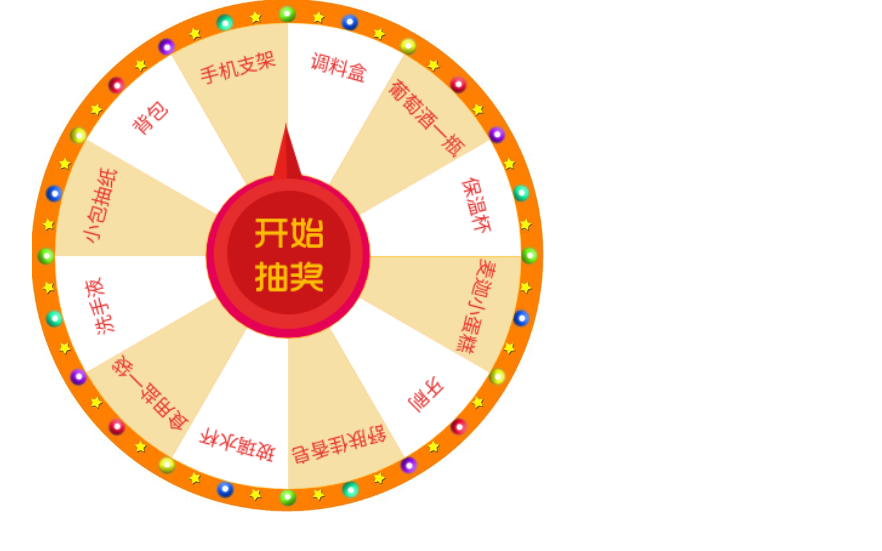
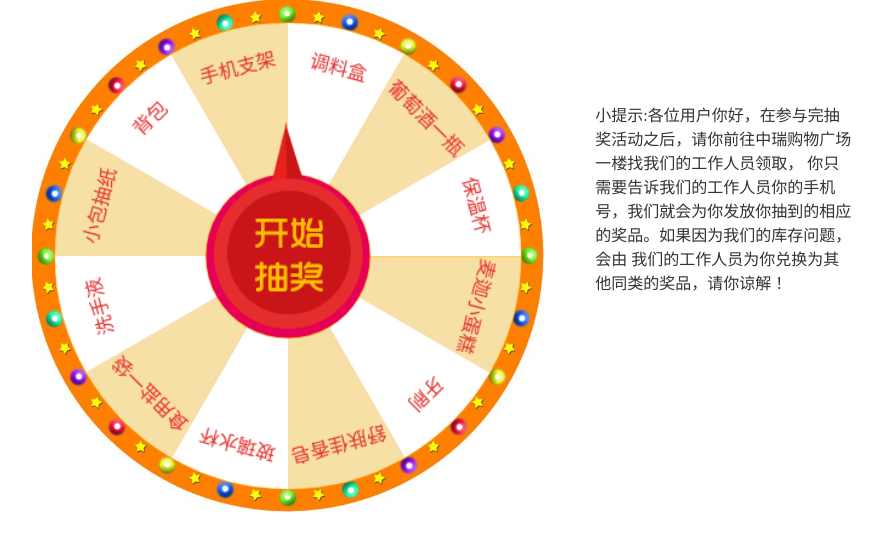
Before and after one commit to vaexm/0917, a PHP site: page /prize.php in a window 1280 px wide. Shown: the top 551 px of the page, without its empty margins (352-1234 px from the left). Run offline with PHP 8.4, Linux system fonts and the light colour scheme.

Commit message:
Update prize.php

```diff
--- a/prize.php
+++ b/prize.php
@@ -38,6 +38,11 @@ echo "2345";
 			 <img class="pointer" name="pointer" src="./images/turnplate-pointer.png"/>
 			<!--<input type="image" class="pointer" src="./images/turnplate-pointer.png" onclick="document.my.submit()"/>-->
 		</div>
+		<div class="rules">
+		<p>小提示:各位用户你好，在参与完抽奖活动之后，请你前往中瑞购物广场一楼找我们的工作人员领取，
+		你只需要告诉我们的工作人员你的手机号，我们就会为你发放你抽到的相应的奖品。如果因为我们的库存问题，会由
+		我们的工作人员为你兑换为其他同类的奖品，请你谅解！</p>
+		</div>
 	</div>
 </body>
 </html>
```
